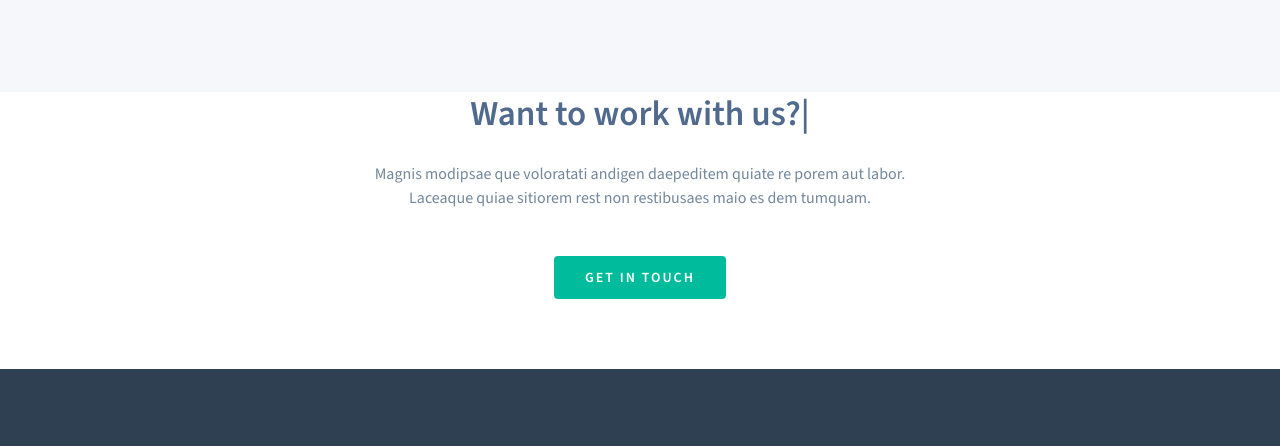
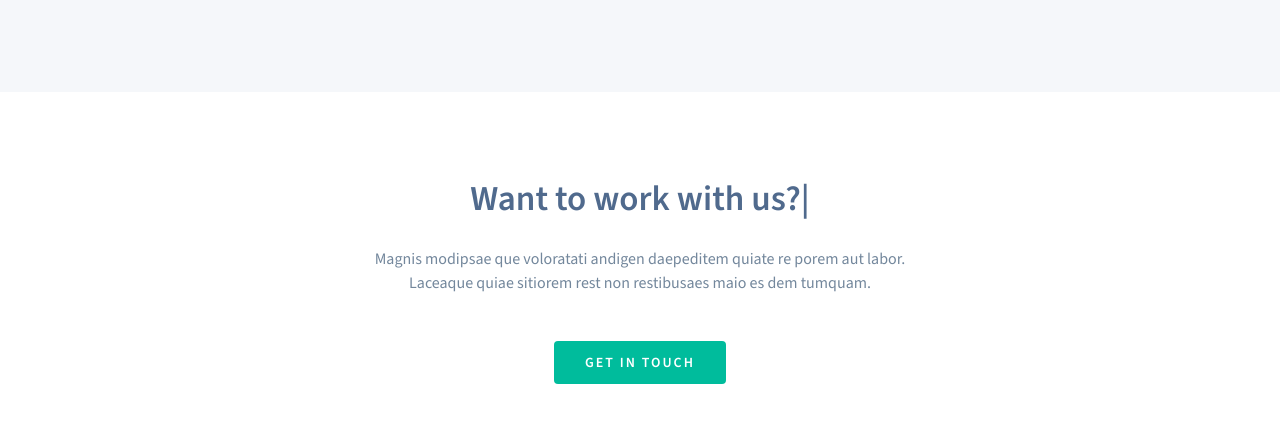
Before and after one commit to Md-Sakibul-Islam/Reen, a plain HTML site: page index.html in a window 1280 px wide. Shown: the part 2623-3069 px from the top of the page. Drawn offline with nearby package versions, Linux system fonts and the light colour scheme.

Commit message:
work us part issue done

```diff
--- a/css/style.css
+++ b/css/style.css
@@ -244,6 +244,7 @@ background-color: #ffff;
     text-align: center;
     margin: auto;
     padding-bottom: 70px;
+    padding-top: 85px;
 }
 
 .work-us-content h2{
```
